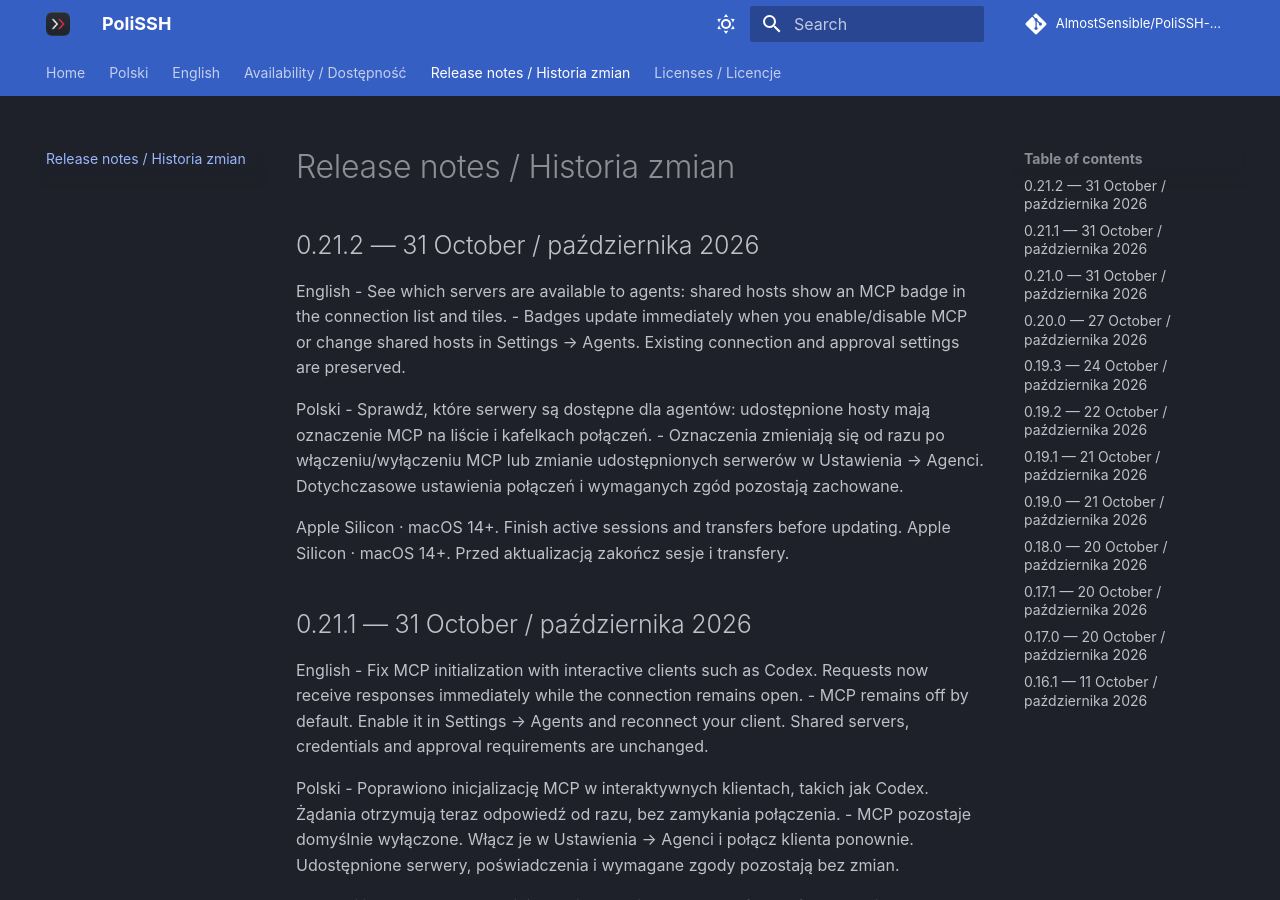
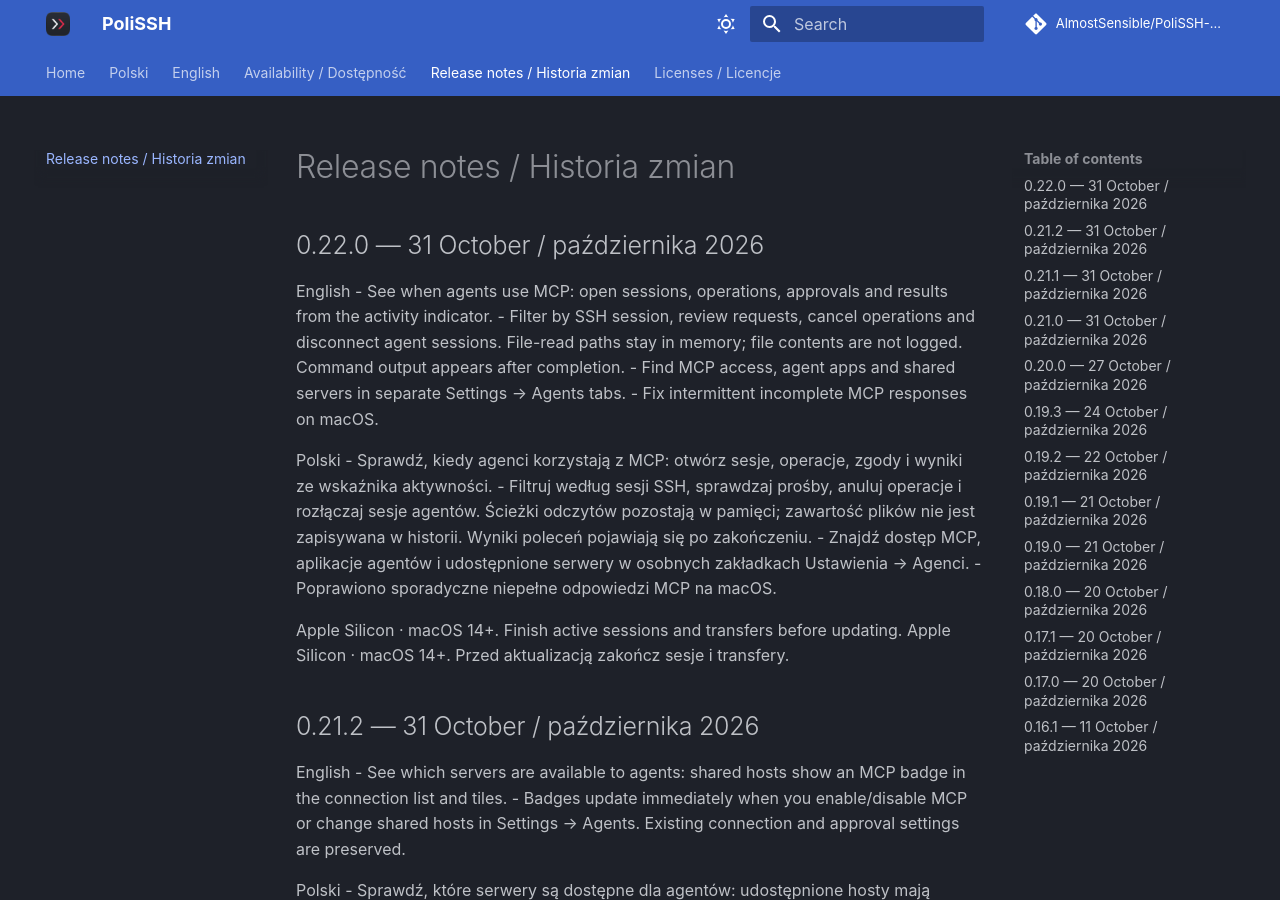
Before and after one commit to AlmostSensible/PoliSSH-docs, an MkDocs documentation site: the page built from docs/releases.md, in a window 1280 px wide and 900 px high. Built offline with MkDocs 1.6.1 and Material for MkDocs 9.7.7, drawn with Linux system fonts in a browser that asks for light colours; comment, search, counter and statistics services are not loaded.

Commit message:
Document MCP activity monitor in PoliSSH 0.22.0

```diff
--- a/docs/releases.md
+++ b/docs/releases.md
@@ -1,4 +1,21 @@
 # Release notes / Historia zmian
+
+## 0.22.0 — 31 October / października 2026
+
+English
+- See when agents use MCP: open sessions, operations, approvals and results from the activity indicator.
+- Filter by SSH session, review requests, cancel operations and disconnect agent sessions. File-read paths stay in memory; file contents are not logged. Command output appears after completion.
+- Find MCP access, agent apps and shared servers in separate Settings → Agents tabs.
+- Fix intermittent incomplete MCP responses on macOS.
+
+Polski
+- Sprawdź, kiedy agenci korzystają z MCP: otwórz sesje, operacje, zgody i wyniki ze wskaźnika aktywności.
+- Filtruj według sesji SSH, sprawdzaj prośby, anuluj operacje i rozłączaj sesje agentów. Ścieżki odczytów pozostają w pamięci; zawartość plików nie jest zapisywana w historii. Wyniki poleceń pojawiają się po zakończeniu.
+- Znajdź dostęp MCP, aplikacje agentów i udostępnione serwery w osobnych zakładkach Ustawienia → Agenci.
+- Poprawiono sporadyczne niepełne odpowiedzi MCP na macOS.
+
+Apple Silicon · macOS 14+. Finish active sessions and transfers before updating.
+Apple Silicon · macOS 14+. Przed aktualizacją zakończ sesje i transfery.
 
 ## 0.21.2 — 31 October / października 2026
 
```
Also changed, not shown: docs/index.md (+1 -1 lines), docs/status.md (+9 -3 lines).
